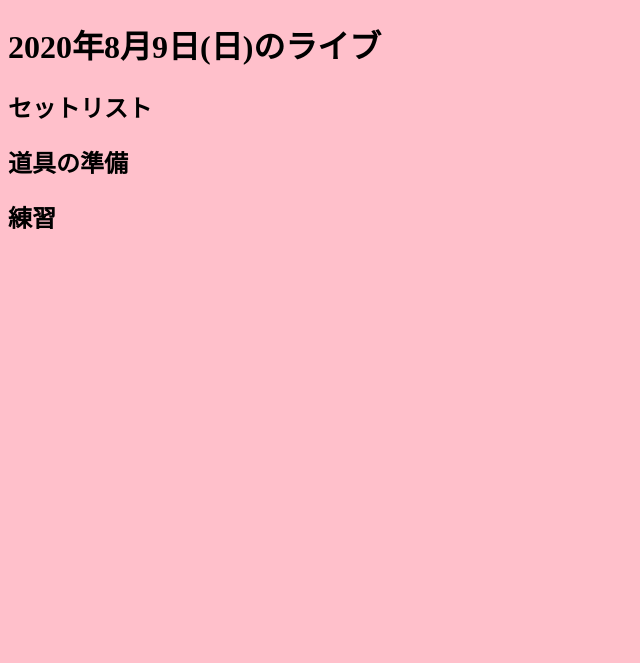
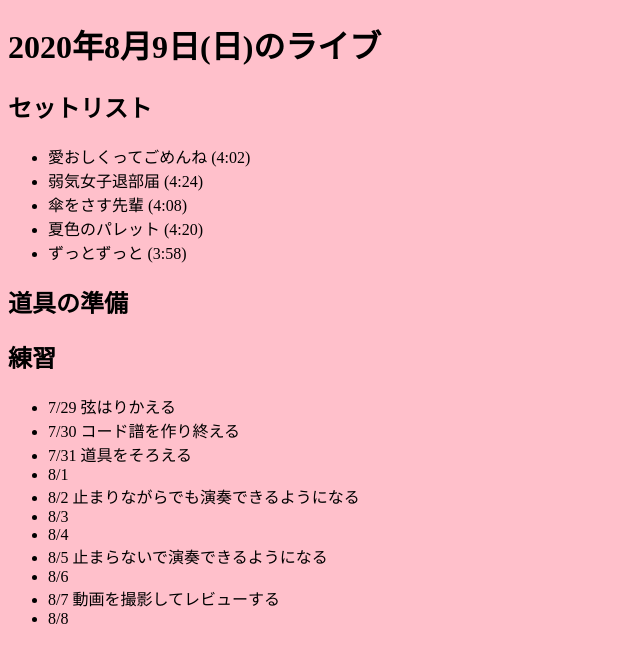
Before and after one commit to takaoyamakoshi/momochi, a Jekyll site: the page built from homemaking/project/todo/2020_0809_live/index.md, in a window 1280 px wide. Shown: the top 663 px of the page, without its empty margins (0-640 px from the left). Built offline with Jekyll 4.4.1, drawn with Linux system fonts in a browser that asks for light colours; our own code applies the rules of GitHub Pages for plain Markdown files.

Commit message:
Update index.md

```diff
--- a/homemaking/project/todo/2020_0809_live/index.md
+++ b/homemaking/project/todo/2020_0809_live/index.md
@@ -2,6 +2,24 @@
 
 ## セットリスト
 
+- 愛おしくってごめんね (4:02)
+- 弱気女子退部届 (4:24)
+- 傘をさす先輩 (4:08)
+- 夏色のパレット (4:20)
+- ずっとずっと (3:58)
+
 ## 道具の準備
 
 ## 練習
+
+- 7/29 弦はりかえる
+- 7/30 コード譜を作り終える
+- 7/31 道具をそろえる
+- 8/1
+- 8/2 止まりながらでも演奏できるようになる
+- 8/3
+- 8/4
+- 8/5 止まらないで演奏できるようになる
+- 8/6
+- 8/7 動画を撮影してレビューする
+- 8/8
```
